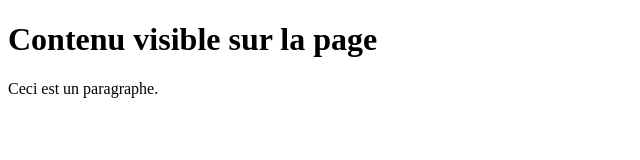
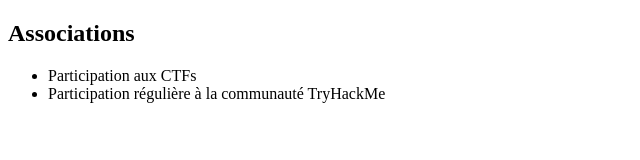
Before and after one commit to davidanato3505-cmyk/-mon-cv, a plain HTML site: page index.html in a window 1280 px wide. Shown: the whole page, without its empty margins (0-640 px from the left). Drawn offline with Linux system fonts and the light colour scheme.

Commit message:
mise en place de la section associations

```diff
--- a/index.html
+++ b/index.html
@@ -6,8 +6,12 @@
 </head>
 <body>
 
-    <h1>Contenu visible sur la page</h1>
-    <p>Ceci est un paragraphe.</p>
-
+    <section id="associations">
+    <h2>Associations</h2>
+    <ul>
+        <li>Participation aux CTFs</li>
+        <li>Participation régulière à la communauté TryHackMe</li>
+    </ul>
+</section>
 </body>
 </html>
```
